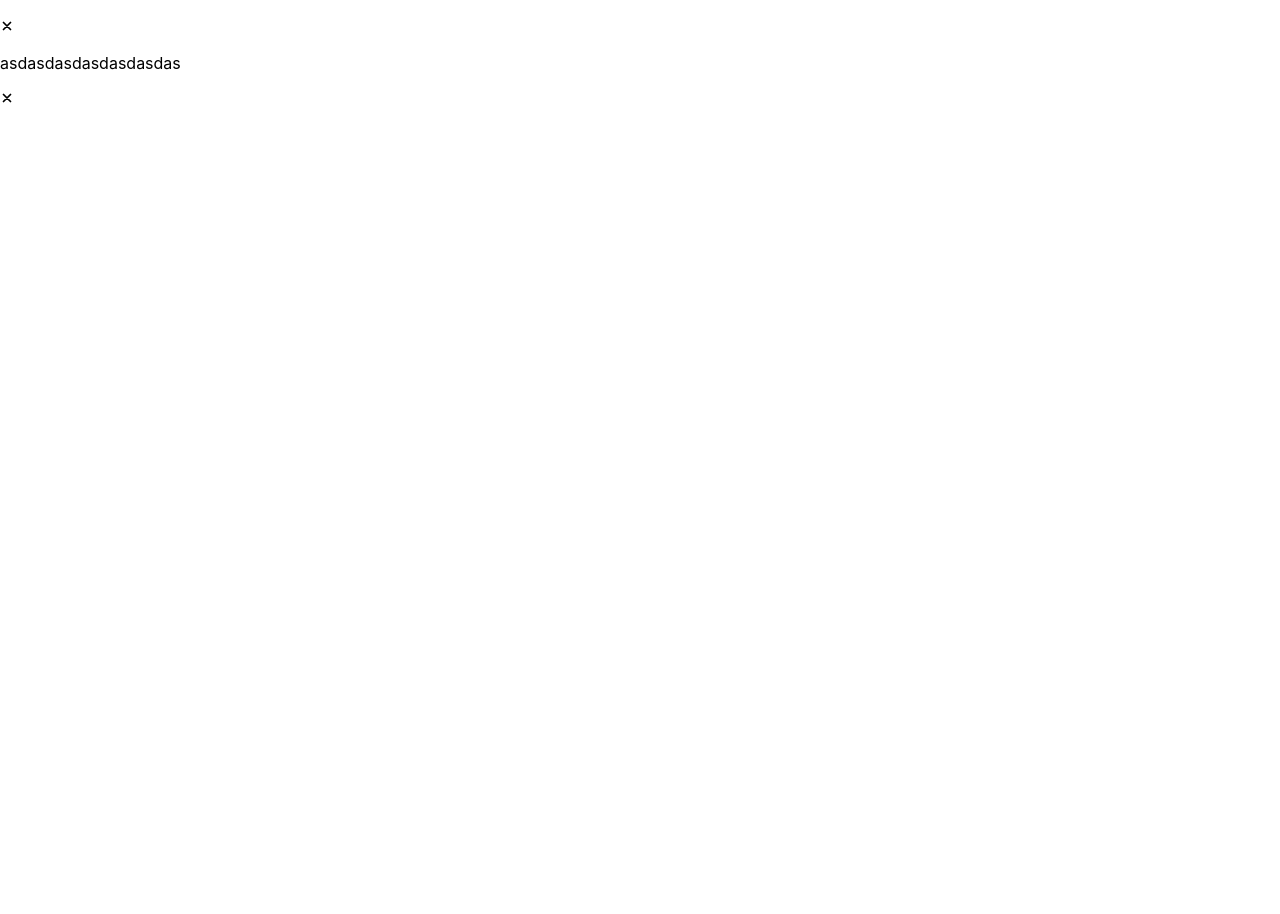
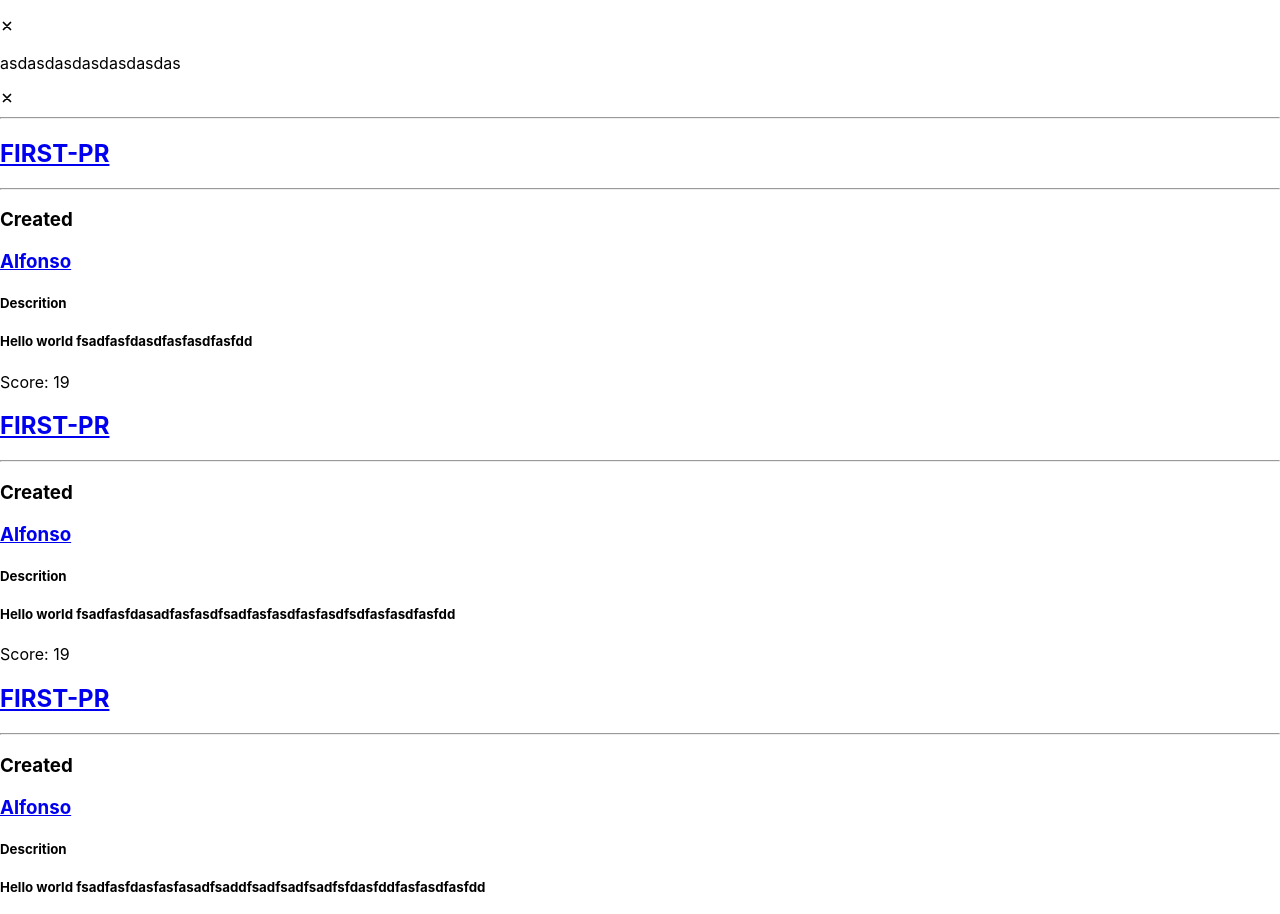
Before and after one commit to blitty-codes/first-pr, a Next.js app: page / in a window 1280 px wide. Shown: the part 846-1760 px from the top of the page. Before the commit the page ends 955 px from the top, so only its background shows below. Built offline with nearby package versions, Linux system fonts and the light colour scheme.

Commit message:
added octokit/rest

```diff
--- a/pages/index.tsx
+++ b/pages/index.tsx
@@ -2,6 +2,7 @@ import { KeyboardEvent, useRef } from 'react';
 import Head from 'next/head';
 
 import Languages from 'components/Languages';
+import Repos from 'components/Repos';
 import useAppContext from 'hooks/useAppContext';
 
 export default function Home() {
@@ -39,6 +40,8 @@ export default function Home() {
                </div>
             </nav>
             <Languages />
+            <hr />
+            <Repos />
          </main>
 
          <footer></footer>
```
